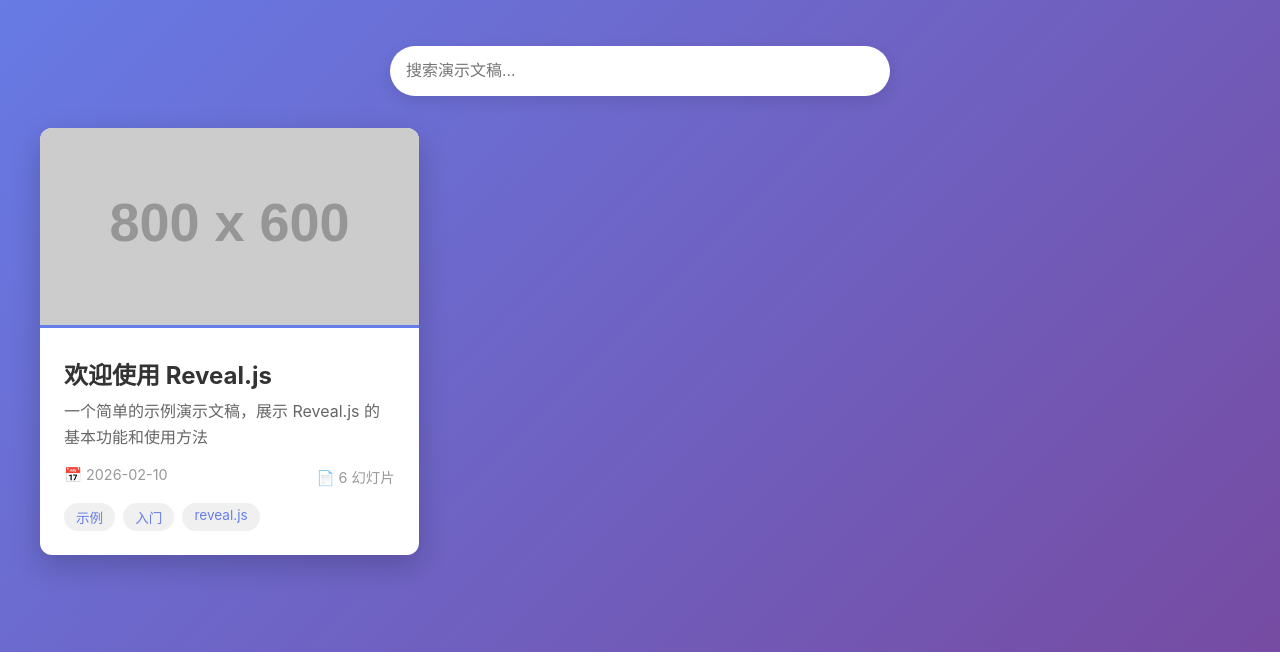
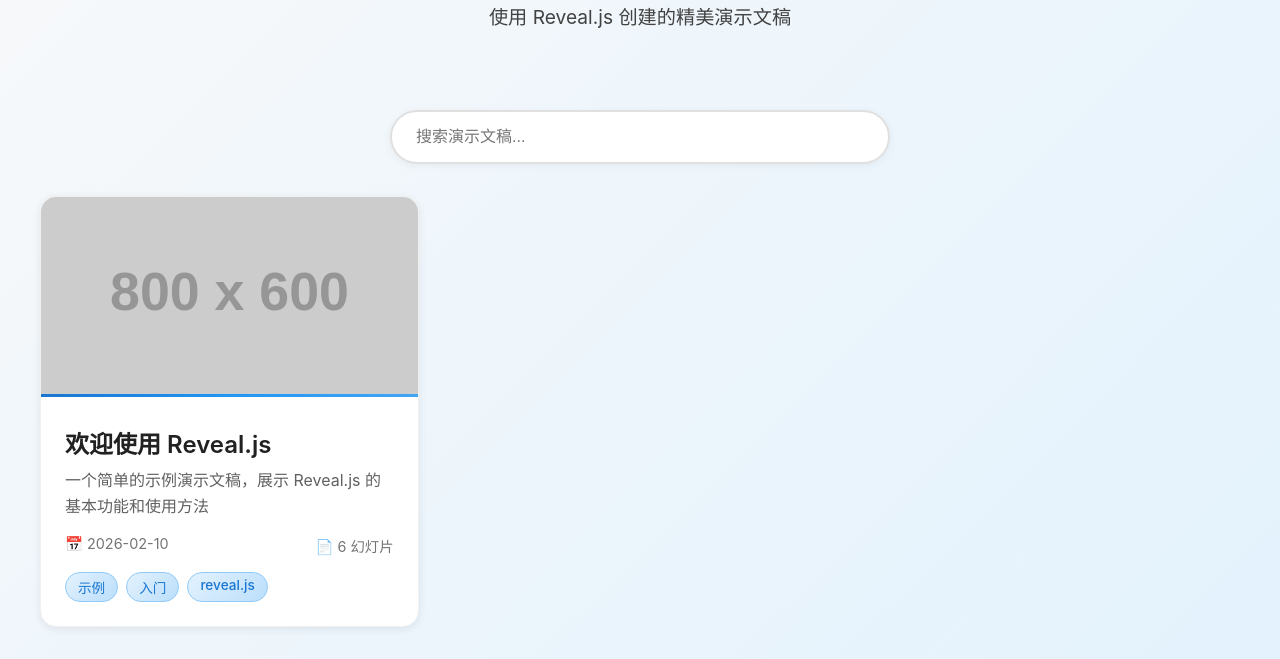
Before and after one commit to zhaoxuanZzz/ppt-repo, a website: page index.html in a window 1280 px wide. Shown: the part 148-807 px from the top of the page. Drawn offline with Linux system fonts and the light colour scheme; placeholder pictures from the web are drawn by us.

Commit message:
feat:调整主页配色

```diff
--- a/index.html
+++ b/index.html
@@ -13,7 +13,7 @@
 
         body {
             font-family: -apple-system, BlinkMacSystemFont, 'Segoe UI', Roboto, 'Microsoft YaHei', sans-serif;
-            background: linear-gradient(135deg, #667eea 0%, #764ba2 100%);
+            background: linear-gradient(135deg, #f8f9fa 0%, #e3f2fd 100%);
             min-height: 100vh;
             padding: 2rem;
         }
@@ -25,18 +25,21 @@
 
         header {
             text-align: center;
-            color: white;
             margin-bottom: 3rem;
+            padding: 2rem 0;
         }
 
         header h1 {
             font-size: 3rem;
             margin-bottom: 1rem;
+            font-weight: 700;
+            color: #1976d2;
         }
 
         header p {
             font-size: 1.2rem;
-            opacity: 0.9;
+            color: #424242;
+            font-weight: 400;
         }
 
         .search-bar {
@@ -48,11 +51,19 @@
         .search-bar input {
             width: 100%;
             max-width: 500px;
-            padding: 1rem;
+            padding: 1rem 1.5rem;
             font-size: 1rem;
-            border: none;
+            border: 2px solid #e0e0e0;
             border-radius: 50px;
-            box-shadow: 0 5px 15px rgba(0,0,0,0.1);
+            background: white;
+            box-shadow: 0 2px 8px rgba(0,0,0,0.05);
+            transition: all 0.3s ease;
+        }
+
+        .search-bar input:focus {
+            outline: none;
+            border-color: #2196f3;
+            box-shadow: 0 4px 12px rgba(33, 150, 243, 0.2);
         }
 
         .presentations {
@@ -63,15 +74,17 @@
 
         .ppt-card {
             background: white;
-            border-radius: 12px;
+            border-radius: 16px;
             overflow: hidden;
-            box-shadow: 0 10px 30px rgba(0,0,0,0.2);
-            transition: transform 0.3s, box-shadow 0.3s;
+            box-shadow: 0 2px 8px rgba(0,0,0,0.08);
+            transition: all 0.3s ease;
+            border: 1px solid #f0f0f0;
         }
 
         .ppt-card:hover {
-            transform: translateY(-5px);
-            box-shadow: 0 15px 40px rgba(0,0,0,0.3);
+            transform: translateY(-8px);
+            box-shadow: 0 8px 24px rgba(33, 150, 243, 0.25);
+            border-color: #2196f3;
         }
 
         .ppt-card a {
@@ -84,7 +97,9 @@
             width: 100%;
             height: 200px;
             object-fit: cover;
-            border-bottom: 3px solid #667eea;
+            border-bottom: 3px solid transparent;
+            border-image: linear-gradient(90deg, #1976d2 0%, #2196f3 50%, #42a5f5 100%);
+            border-image-slice: 1;
         }
 
         .card-content {
@@ -93,12 +108,13 @@
 
         .card-content h3 {
             font-size: 1.5rem;
-            color: #333;
+            color: #212121;
             margin-bottom: 0.5rem;
+            font-weight: 600;
         }
 
         .card-content p {
-            color: #666;
+            color: #616161;
             line-height: 1.6;
             margin-bottom: 1rem;
         }
@@ -107,7 +123,7 @@
             display: flex;
             justify-content: space-between;
             font-size: 0.9rem;
-            color: #999;
+            color: #757575;
             margin-bottom: 1rem;
         }
 
@@ -118,27 +134,30 @@
         }
 
         .tag {
-            background: #f0f0f0;
-            color: #667eea;
+            background: linear-gradient(135deg, #e3f2fd 0%, #bbdefb 100%);
+            color: #1976d2;
             padding: 0.25rem 0.75rem;
             border-radius: 20px;
             font-size: 0.85rem;
+            font-weight: 500;
+            border: 1px solid #90caf9;
         }
 
         .empty-state {
             text-align: center;
-            color: white;
+            color: #424242;
             padding: 4rem 2rem;
         }
 
         .empty-state h2 {
             font-size: 2rem;
             margin-bottom: 1rem;
+            color: #212121;
         }
 
         .empty-state p {
             font-size: 1.1rem;
-            opacity: 0.8;
+            color: #616161;
         }
 
         @media (max-width: 768px) {
```
